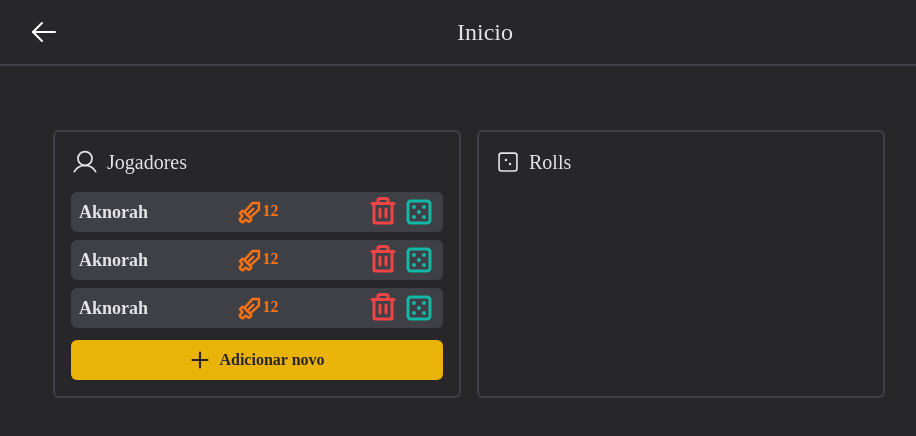
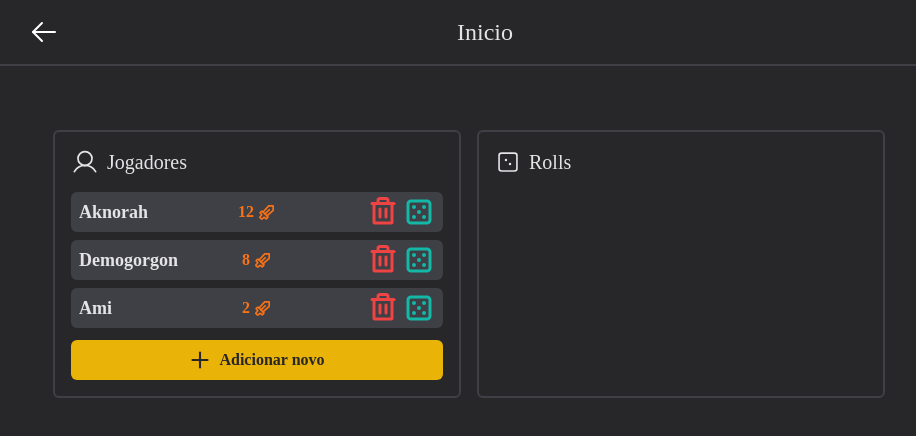
Before and after one commit to Nicodemos234/rpg_roll, a Next.js app: page / in a window 1280 px wide. Shown: the top 436 px of the page, without its empty margins (171-1087 px from the left). Built offline with nearby package versions, Linux system fonts and the light colour scheme; no server answers.

Commit message:
add: apollo client

```diff
--- a/package.json
+++ b/package.json
@@ -9,7 +9,9 @@
     "lint": "next lint"
   },
   "dependencies": {
+    "@apollo/client": "^3.6.9",
     "@tailwindcss/forms": "^0.5.2",
+    "graphql": "^16.5.0",
     "next": "12.2.4",
     "phosphor-react": "^1.4.1",
     "react": "18.2.0",
--- a/src/components/Modal/index.tsx
+++ b/src/components/Modal/index.tsx
@@ -1,4 +1,5 @@
 import { X } from 'phosphor-react';
+
 import { Input } from '../Input';
 
 interface ModalProps {
--- a/src/components/Players/Player/index.tsx
+++ b/src/components/Players/Player/index.tsx
@@ -1,19 +1,27 @@
-import { DiceFive, Sword, Trash, UserFocus } from 'phosphor-react';
+import { DiceFive, Sword, Trash } from 'phosphor-react';
 
-export function Player() {
+interface PlayerProps {
+  name: string;
+  mod: number;
+}
+
+export function Player({ name, mod }: PlayerProps) {
   return (
-    <div className="flex justify-between items-center bg-zinc-700 py-1 px-2 rounded-md">
-      <span className="text-lg font-semibold" title="Nome">
-        Aknorah
+    <div className="flex items-center bg-zinc-700 py-1 px-2 rounded-md">
+      <span className="text-lg font-semibold flex-1" title="Nome">
+        {name}
       </span>
-      <section className="flex text-orange-500 font-bold" title="Destreza">
-        <Sword size={26} weight="bold" />
-        <span>12</span>
+
+      <section className="flex flex-1 justify-center items-center text-orange-500 gap-1 font-bold" title="Destreza">
+        <span>{mod}</span>
+        <Sword size={18} weight="bold" />
       </section>
-      <section className="flex items-center gap-1">
+
+      <section className="flex flex-1 justify-end items-center gap-1">
         <button className="text-red-500 hover:scale-110 transition-transform" title="Excluir">
           <Trash size={32} weight="bold" />
         </button>
+
         <button className="text-teal-500 hover:scale-110 transition-transform" title="Rolar">
           <DiceFive size={32} weight="bold" />
         </button>
--- a/src/components/Players/index.tsx
+++ b/src/components/Players/index.tsx
@@ -11,9 +11,9 @@ export function Players() {
   return (
     <Container title="Jogadores" icon={<User size={28} />}>
       <section className="flex flex-col gap-2 mb-3">
-        <Player />
-        <Player />
-        <Player />
+        <Player name="Aknorah" mod={12} />
+        <Player name="Demogorgon" mod={8} />
+        <Player name="Ami" mod={2} />
       </section>
       <button className="font-semibold transition-colors flex items-center justify-center gap-2 bg-yellow-500 text-zinc-800 p-2 rounded-md hover:bg-yellow-600" onClick={() => setIsModalVisible(true)}>
         <Plus size={22} weight="bold" />
--- /dev/null
+++ b/src/lib/apollo.ts
@@ -0,0 +1,9 @@
+import { ApolloClient, InMemoryCache } from '@apollo/client';
+
+export const client = new ApolloClient({
+  uri: process.env.NEXT_PUBLIC_API_URL,
+  headers: {
+    Authorization: `Bearer ${process.env.NEXT_PUBLIC_API_ACCESS_TOKEN}`,
+  },
+  cache: new InMemoryCache(),
+});
--- a/src/pages/_app.tsx
+++ b/src/pages/_app.tsx
@@ -1,9 +1,17 @@
 import '../styles/global.css';
+
+import { ApolloProvider } from '@apollo/client';
+
+import { client } from '../lib/apollo';
 
 import type { AppProps } from 'next/app';
 
 function MyApp({ Component, pageProps }: AppProps) {
-  return <Component {...pageProps} />;
+  return (
+    <ApolloProvider client={client}>
+      <Component {...pageProps} />
+    </ApolloProvider>
+  );
 }
 
 export default MyApp;
```
Also changed, not shown: 1 other file (tests, documents, lock files or other folders).
